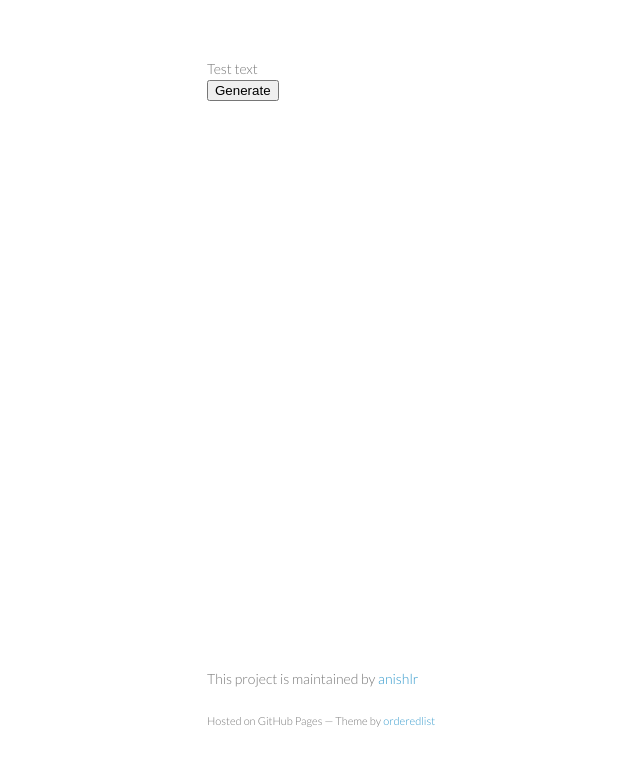
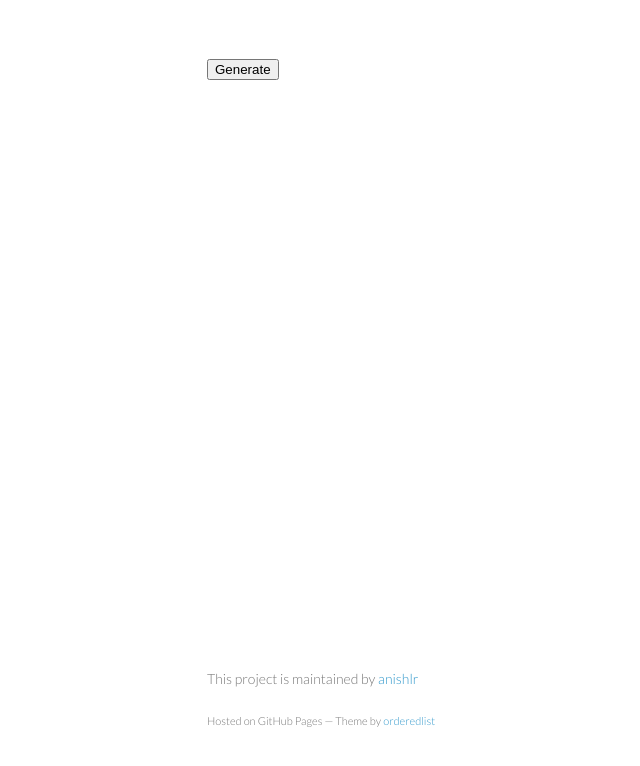
Before and after one commit to anishlr/MoodAnimal, a plain HTML site: page index.html in a window 1280 px wide. Shown: the whole page, without its empty margins (3-643 px from the left). Drawn offline with Linux system fonts and the light colour scheme.

Commit message:
Removed test text

```diff
--- a/index.html
+++ b/index.html
@@ -21,7 +21,7 @@
     </script>
     <div class="wrapper">
       <div class="wrapper">
-        <div id = "genBtn" class="randomDisplay">Test text</div>
+        <div id = "genBtn" class="randomDisplay"></div>
         <button class="generateButton" onclick="generateRandomMoodAnimal()">Generate</button>
       </div>
       <footer>
```
